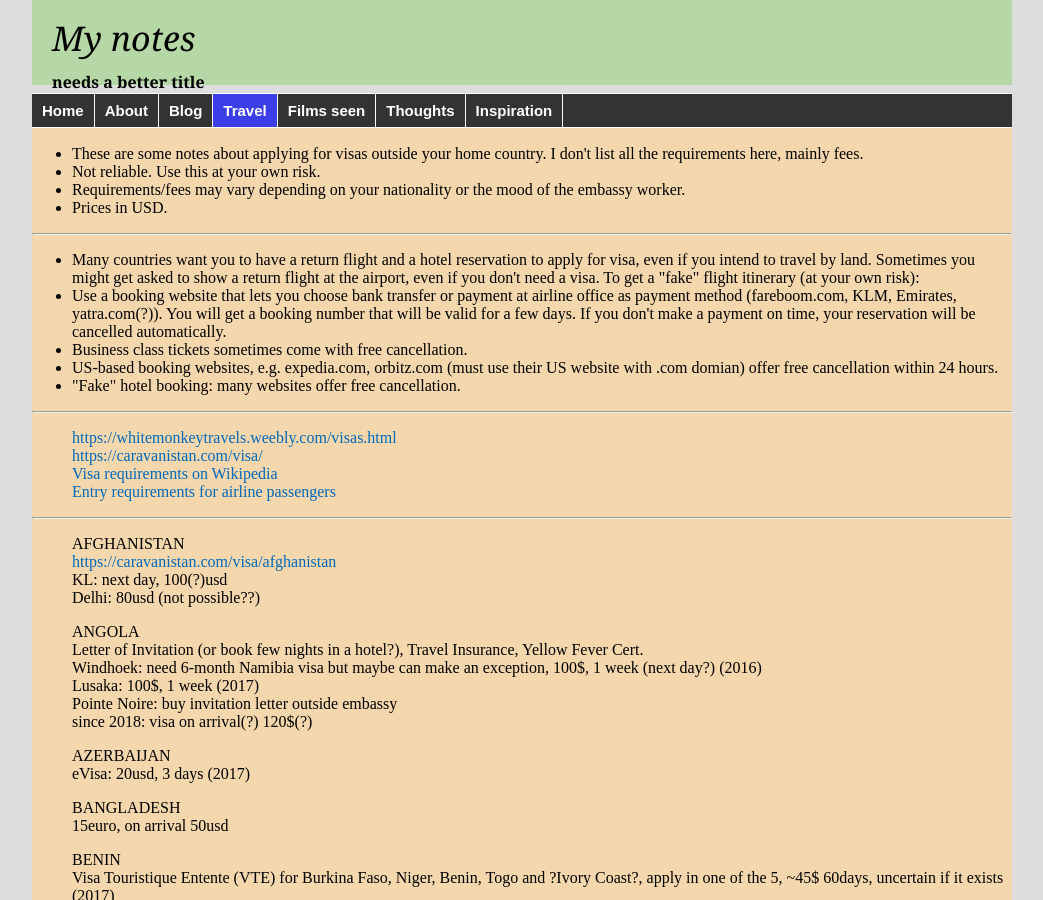
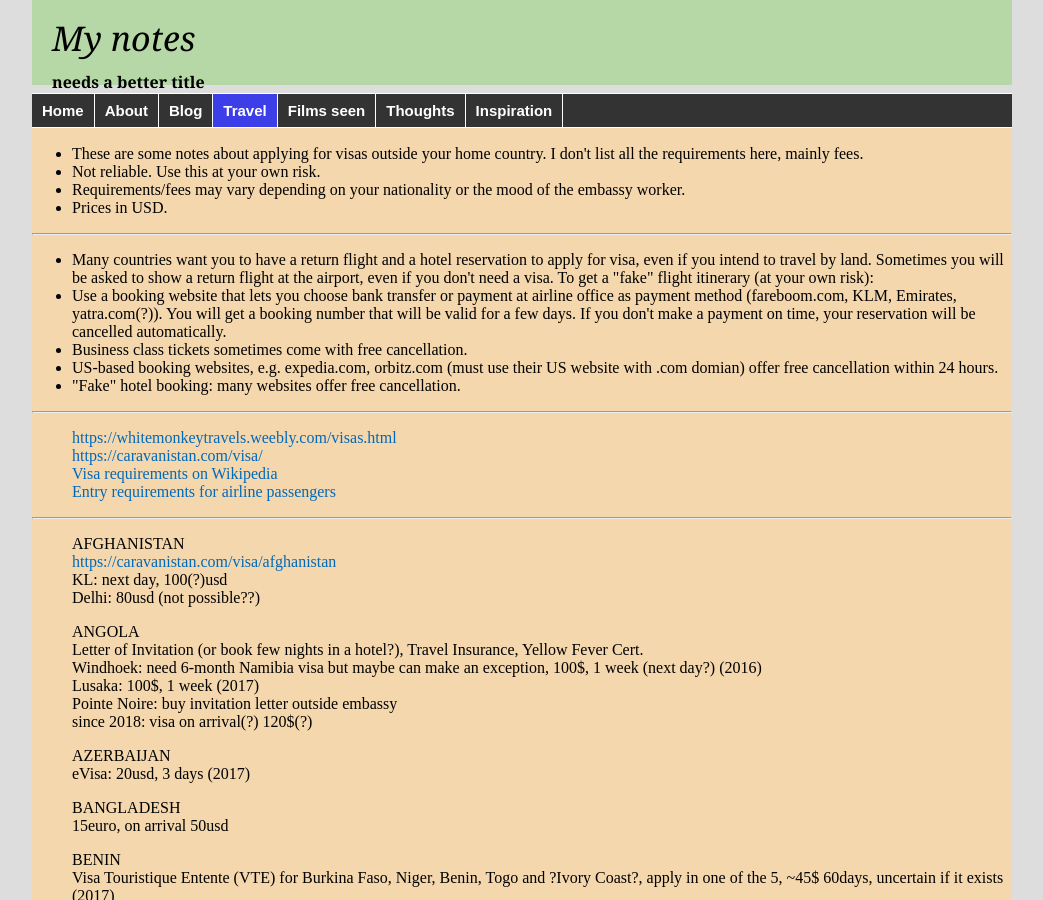
Before and after one commit to witbag/witbag.github.io, a Jekyll site: the page built from travel/visas.html, in a window 1280 px wide and 900 px high. Shown: the whole window, without its empty margins (118-1161 px from the left). Built offline with Jekyll 4.4.1, drawn with Linux system fonts in a browser that asks for light colours.

Commit message:
Update visas.html

```diff
--- a/travel/visas.html
+++ b/travel/visas.html
@@ -13,7 +13,7 @@ title: Travel advice
 
 </ul> <hr> <ul>
 
-<li>Many countries want you to have a return flight and a hotel reservation to apply for visa, even if you intend to travel by land. Sometimes you might get asked to show a return flight at the airport, even if you don't need a visa. To get a "fake" flight itinerary (at your own risk):
+<li>Many countries want you to have a return flight and a hotel reservation to apply for visa, even if you intend to travel by land. Sometimes you will be asked to show a return flight at the airport, even if you don't need a visa. To get a "fake" flight itinerary (at your own risk):
 <li>Use a booking website that lets you choose bank transfer or payment at airline office as payment method (fareboom.com, KLM, Emirates, yatra.com(?)). You will get a booking number that will be valid for a few days. If you don't make a payment on time, your reservation will be cancelled automatically.
 <li>Business class tickets sometimes come with free cancellation.
 <li>US-based booking websites, e.g. expedia.com, orbitz.com (must use their US website with .com domian) offer free cancellation within 24 hours.
```
